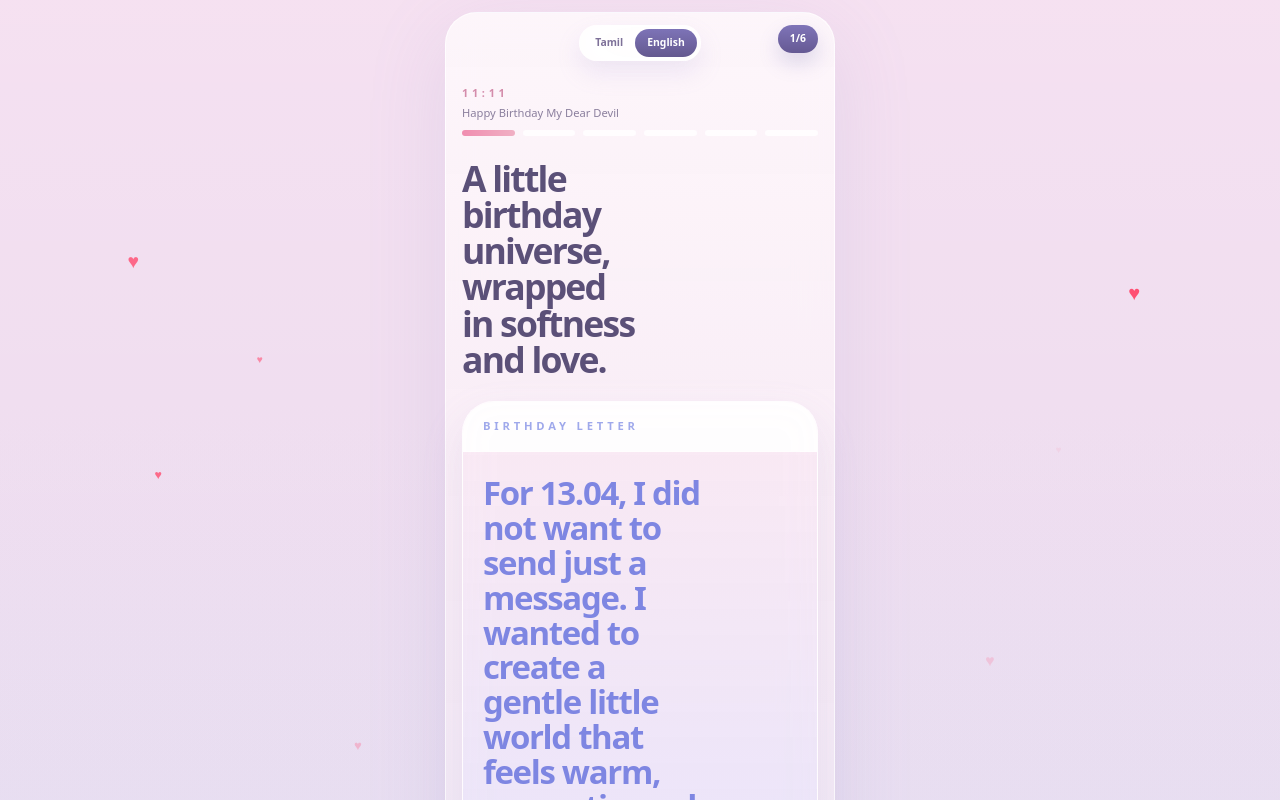
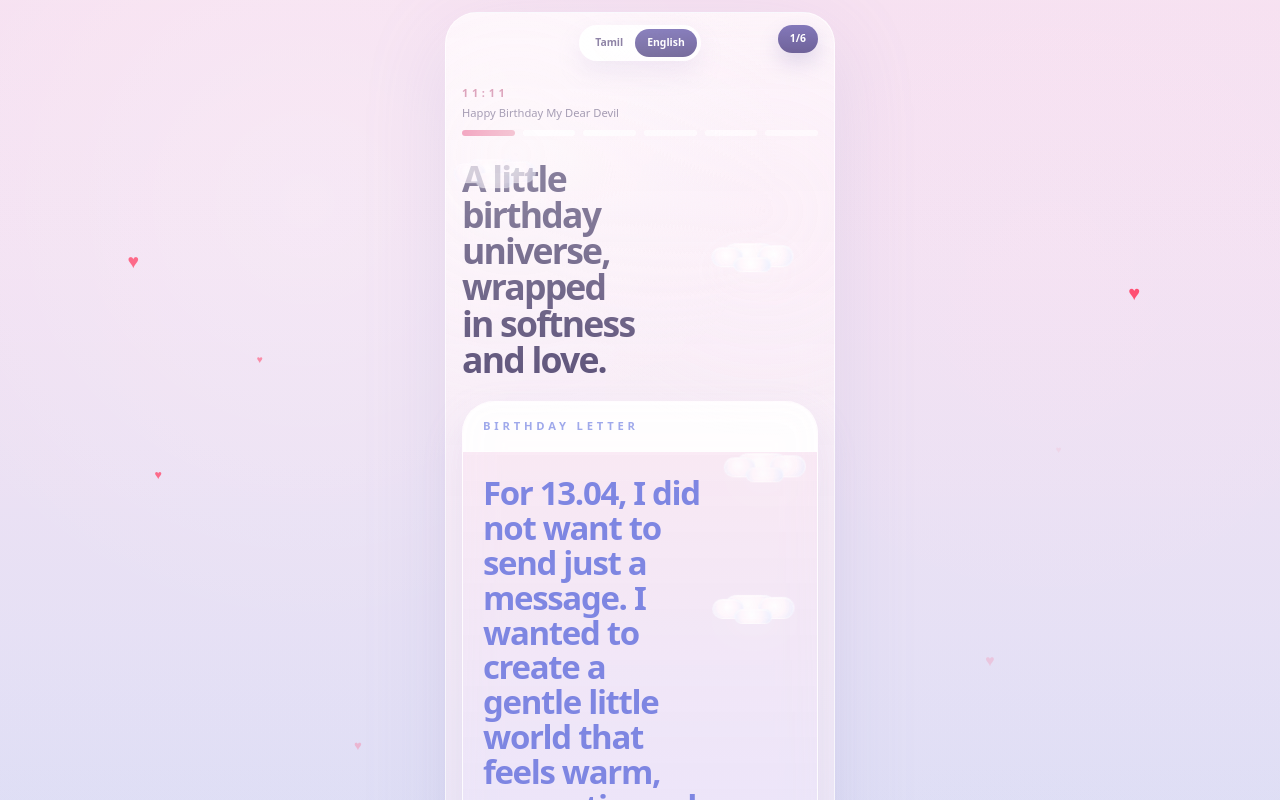
Before and after one commit to arunjack033-tech/silent-universe, a Next.js app: page / in a window 1280 px wide. Shown: the top 800 px of the page. Built offline with nearby package versions, Linux system fonts and the light colour scheme.

Commit message:
photo frame to fix

```diff
--- a/app/globals.css
+++ b/app/globals.css
@@ -249,3 +249,62 @@ body {
     0 28%
   );
 }
+
+@keyframes cloudFloat {
+  0%,
+  100% {
+    transform: translateY(0) translateX(0);
+  }
+
+  50% {
+    transform: translateY(-8px) translateX(6px);
+  }
+}
+
+.intro-cloud {
+  width: 108px;
+  height: 46px;
+  animation: cloudFloat 7.8s ease-in-out infinite;
+  filter: drop-shadow(0 12px 22px rgba(255, 255, 255, 0.24));
+}
+
+.intro-cloud-puff {
+  position: absolute;
+  display: block;
+  background: radial-gradient(circle at 45% 40%, rgba(255, 255, 255, 0.98) 0%, rgba(255, 247, 252, 0.96) 48%, rgba(228, 237, 255, 0.72) 100%);
+  border: 1px solid rgba(255, 255, 255, 0.42);
+  box-shadow: inset 0 1px 0 rgba(255, 255, 255, 0.5);
+  backdrop-filter: blur(5px);
+}
+
+.intro-cloud-main {
+  left: 20px;
+  top: 10px;
+  width: 52px;
+  height: 24px;
+  border-radius: 999px;
+}
+
+.intro-cloud-left {
+  left: 8px;
+  top: 14px;
+  width: 32px;
+  height: 20px;
+  border-radius: 999px;
+}
+
+.intro-cloud-right {
+  left: 54px;
+  top: 12px;
+  width: 36px;
+  height: 22px;
+  border-radius: 999px;
+}
+
+.intro-cloud-tail {
+  left: 30px;
+  top: 24px;
+  width: 38px;
+  height: 15px;
+  border-radius: 999px;
+}
--- a/components/romantic/ReferenceBirthdayIntro.tsx
+++ b/components/romantic/ReferenceBirthdayIntro.tsx
@@ -93,6 +93,43 @@ function RisingHearts() {
         >
           {"\u2665"}
         </span>
+      ))}
+    </>
+  );
+}
+
+function IntroClouds() {
+  const clouds = [
+    { top: "10%", left: "-1%", scale: 0.76, delay: "0s", opacity: 0.66 },
+    { top: "16%", right: "7%", scale: 1.26, delay: "0.3s", opacity: 0.98 },
+    { top: "31%", right: "4%", scale: 0.74, delay: "1.2s", opacity: 0.88 },
+    { top: "41%", right: "7%", scale: 1.18, delay: "0.8s", opacity: 0.94 },
+    { top: "60%", right: "2%", scale: 0.78, delay: "1.8s", opacity: 0.82 },
+    { bottom: "22%", left: "-1%", scale: 0.92, delay: "1.4s", opacity: 0.72 },
+    { bottom: "15%", right: "8%", scale: 0.82, delay: "1.6s", opacity: 0.84 },
+  ];
+
+  return (
+    <>
+      {clouds.map((cloud, index) => (
+        <div
+          key={index}
+          className="intro-cloud pointer-events-none absolute"
+          style={{
+            top: cloud.top,
+            right: cloud.right,
+            left: cloud.left,
+            bottom: cloud.bottom,
+            opacity: cloud.opacity,
+            transform: `scale(${cloud.scale})`,
+            animationDelay: cloud.delay,
+          }}
+        >
+          <span className="intro-cloud-puff intro-cloud-main" />
+          <span className="intro-cloud-puff intro-cloud-left" />
+          <span className="intro-cloud-puff intro-cloud-right" />
+          <span className="intro-cloud-puff intro-cloud-tail" />
+        </div>
       ))}
     </>
   );
@@ -237,16 +274,20 @@ export function ReferenceBirthdayIntro({ copy, language, onLanguageChange, onOpe
         };
 
   return (
-    <div className="relative min-h-screen overflow-hidden bg-[linear-gradient(180deg,#f4dcef_0%,#efdcef_28%,#e8def1_58%,#cfd7f0_100%)] px-4 py-3 text-[#57446f]">
-      <div className="pointer-events-none absolute inset-0 bg-[linear-gradient(180deg,rgba(255,255,255,0.14)_0%,rgba(255,255,255,0.04)_36%,rgba(160,170,224,0.06)_100%)]" />
+    <div className="relative min-h-screen overflow-hidden bg-[linear-gradient(180deg,#f6dff0_0%,#f2e0f2_18%,#e6e0f5_44%,#d5dcf6_74%,#bfd1f0_100%)] px-4 py-3 text-[#57446f]">
+      <div className="pointer-events-none absolute inset-0 bg-[radial-gradient(circle_at_24%_14%,rgba(255,255,255,0.24),transparent_28%),radial-gradient(circle_at_82%_18%,rgba(255,231,244,0.16),transparent_24%),radial-gradient(circle_at_78%_78%,rgba(197,220,255,0.14),transparent_24%),linear-gradient(180deg,rgba(255,255,255,0.08)_0%,rgba(255,255,255,0.02)_38%,rgba(159,181,230,0.05)_100%)]" />
       <IntroLiveHearts />
       <RisingHearts />
       <motion.div
-        className="relative mx-auto min-h-[calc(100vh-1.5rem)] w-full max-w-[24.375rem] rounded-[2rem] border border-white/72 bg-[linear-gradient(180deg,rgba(255,251,253,0.8)_0%,rgba(251,240,247,0.78)_38%,rgba(241,233,247,0.76)_74%,rgba(230,234,248,0.78)_100%)] px-4 pb-4 pt-3 shadow-[0_22px_80px_rgba(157,145,202,0.16)] backdrop-blur-[18px]"
+        className="relative mx-auto min-h-[calc(100vh-1.5rem)] w-full max-w-[24.375rem] rounded-[2rem] border border-white/72 bg-[linear-gradient(180deg,rgba(255,250,253,0.78)_0%,rgba(250,239,247,0.74)_36%,rgba(241,234,247,0.74)_62%,rgba(227,233,248,0.78)_100%)] px-4 pb-4 pt-3 shadow-[0_24px_84px_rgba(152,151,206,0.16)] backdrop-blur-[18px]"
         initial={{ opacity: 0, y: 18 }}
         animate={{ opacity: 1, y: 0 }}
         transition={{ duration: 0.72, ease: [0.22, 1, 0.36, 1] }}
       >
+        <div className="pointer-events-none absolute inset-0 z-20 overflow-hidden rounded-[2rem]">
+          <div className="absolute inset-0 bg-[radial-gradient(circle_at_18%_10%,rgba(255,255,255,0.3),transparent_20%),radial-gradient(circle_at_82%_14%,rgba(255,233,245,0.24),transparent_18%),radial-gradient(circle_at_76%_82%,rgba(198,222,255,0.18),transparent_20%)]" />
+          <IntroClouds />
+        </div>
         <Header language={language} onLanguageChange={onLanguageChange} copy={copy} />
         <motion.div {...fadeMotion(0.1)} className="relative z-10">
           <p className="text-[0.68rem] font-semibold uppercase tracking-[0.34em] text-[#d48cab]">{stageCopy.introEyebrow}</p>
```
Also changed, not shown: app/page.tsx (+24 -29 lines).
